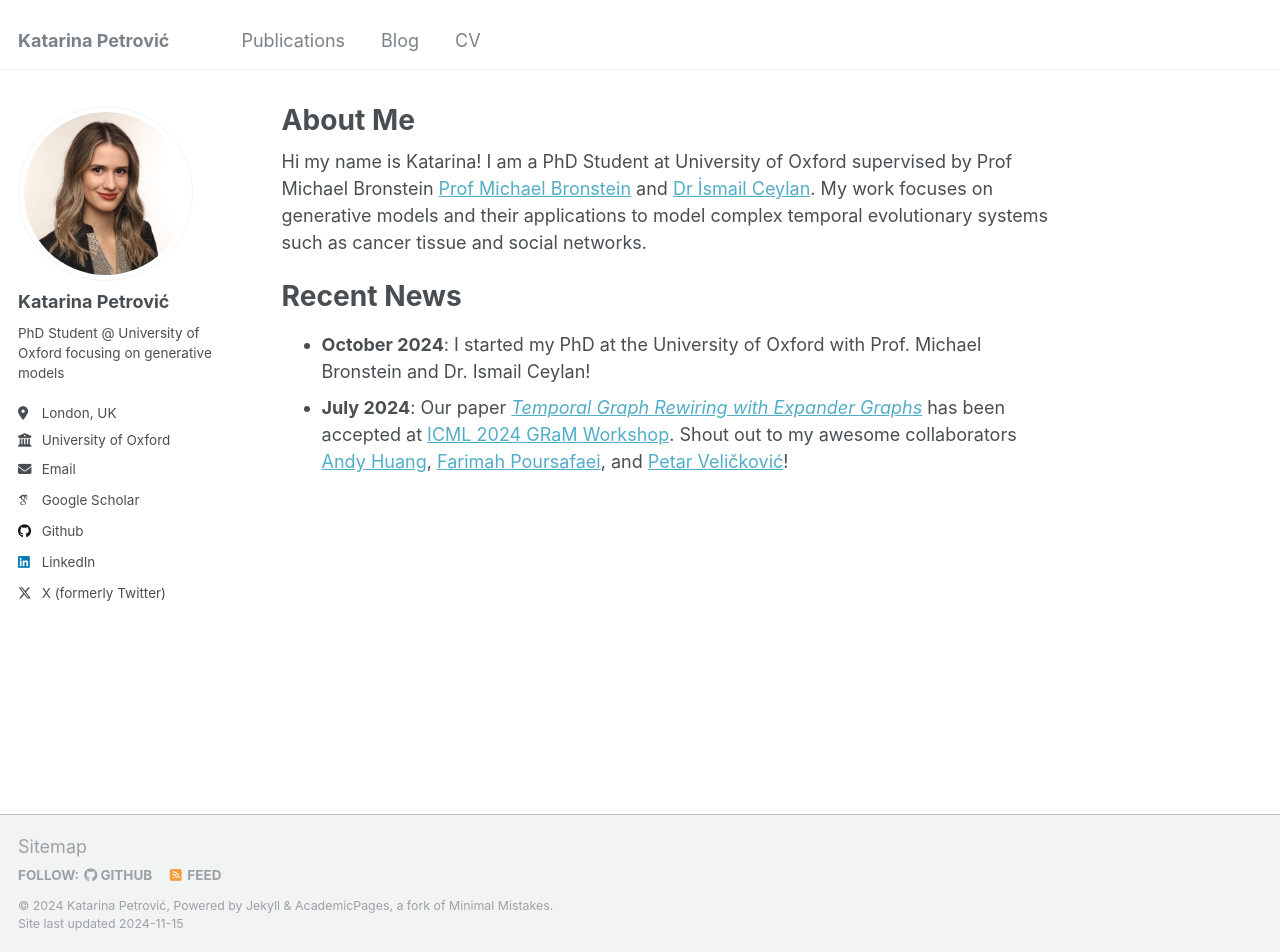
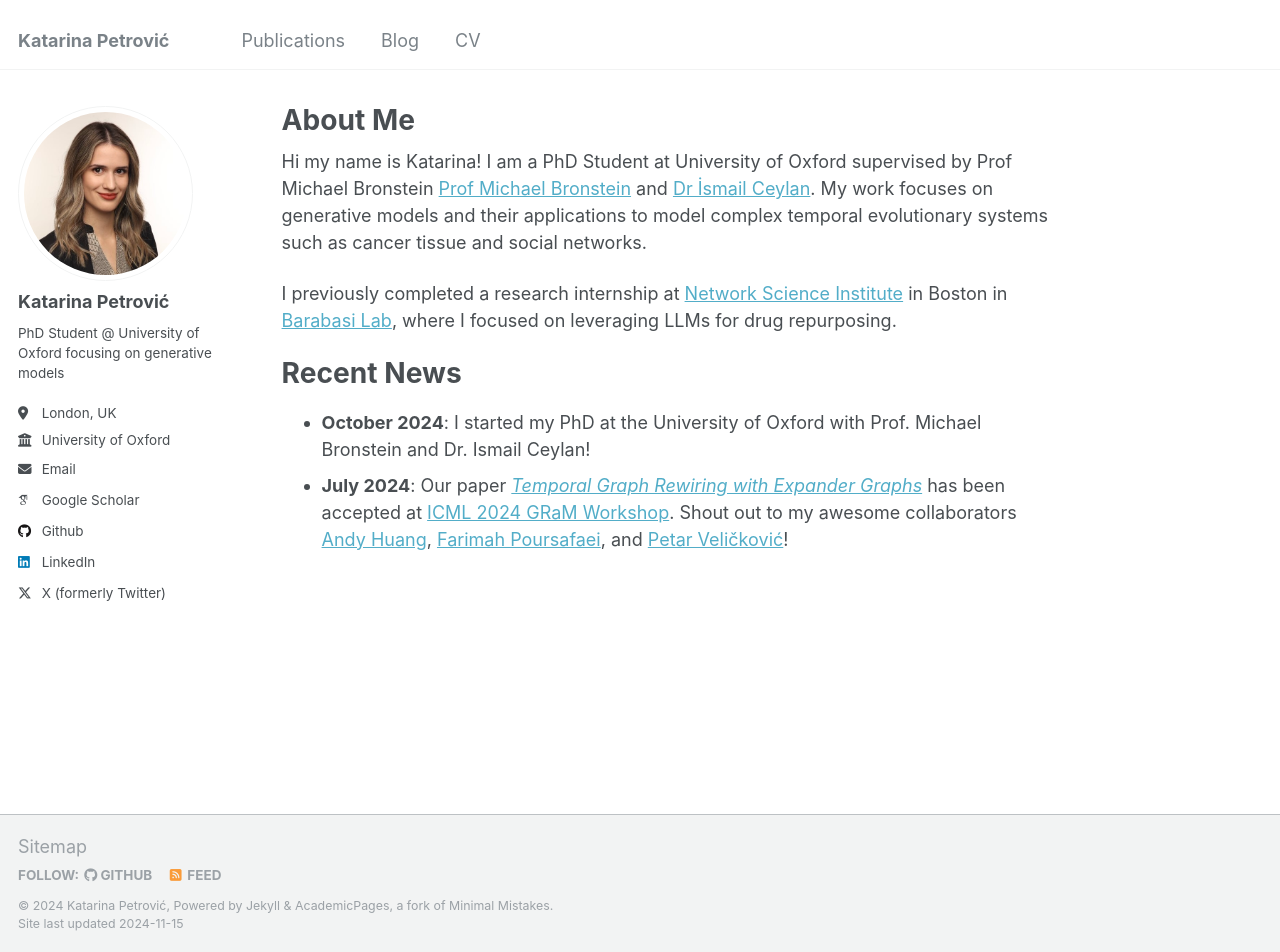
Before and after one commit to kpetrovicc/kpetrovicc.github.io, a Jekyll site: the page built from _pages/about.md, in a window 1280 px wide and 952 px high. Built offline with Jekyll 4.4.1, drawn with Linux system fonts in a browser that asks for light colours; some web fonts are replaced.

Commit message:
Update about.md

```diff
--- a/_pages/about.md
+++ b/_pages/about.md
@@ -9,6 +9,8 @@ redirect_from:
 
 Hi my name is Katarina! I am a PhD Student at University of Oxford supervised by Prof Michael Bronstein [Prof Michael Bronstein](https://www.cs.ox.ac.uk/people/michael.bronstein/) and [Dr İsmail Ceylan](https://www.cs.ox.ac.uk/people/ismaililkan.ceylan/). My work focuses on generative models and their applications to model complex temporal evolutionary systems such as cancer tissue and social networks.
 
+I previously completed a research internship at [Network Science Institute](https://www.networkscienceinstitute.org) in Boston in [Barabasi Lab](https://barabasi.com/science), where I focused on leveraging LLMs for drug repurposing.
+
 Recent News
 ======
 - **October 2024**: I started my PhD at the University of Oxford with Prof. Michael Bronstein and Dr. Ismail Ceylan!
```
